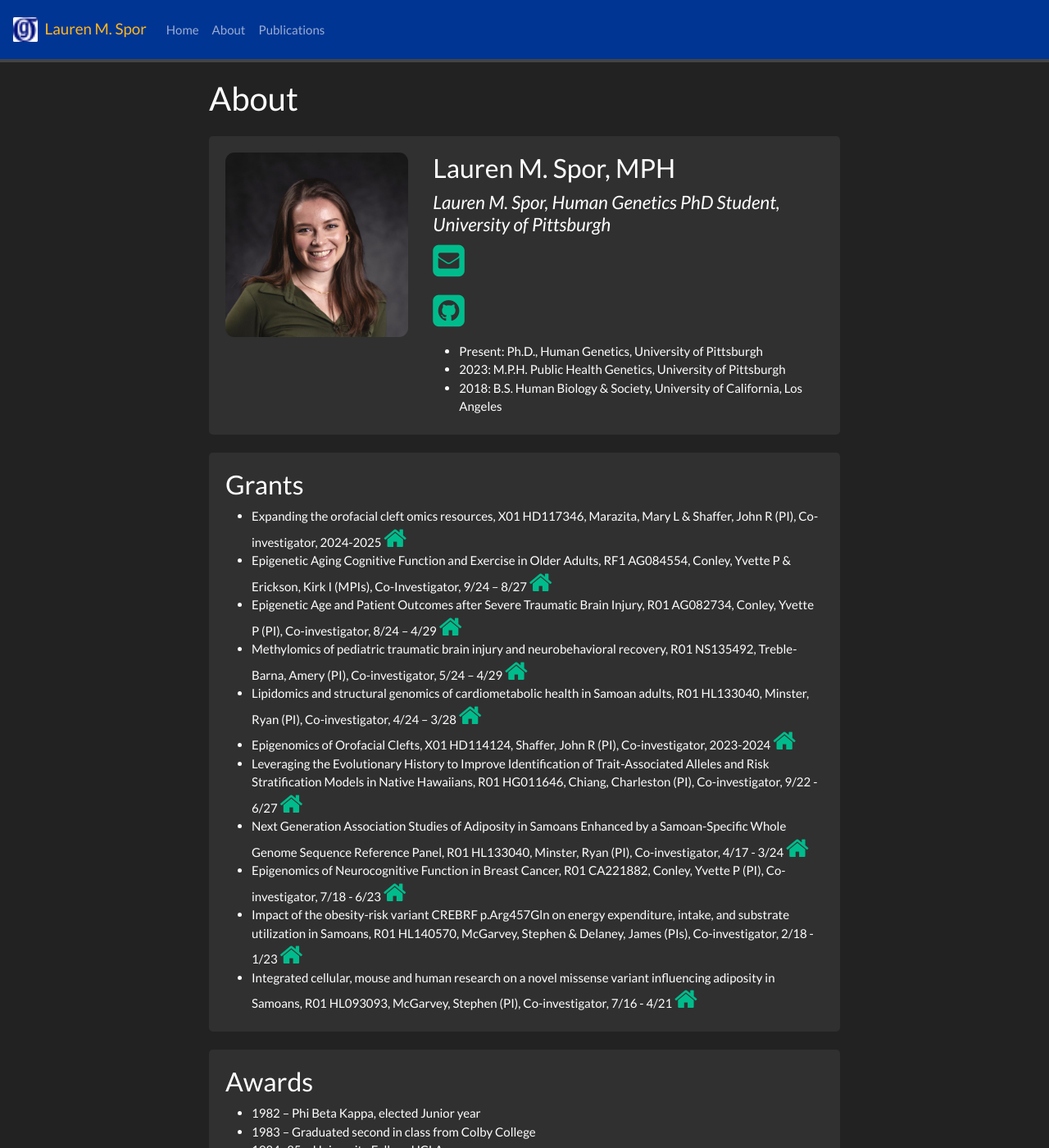
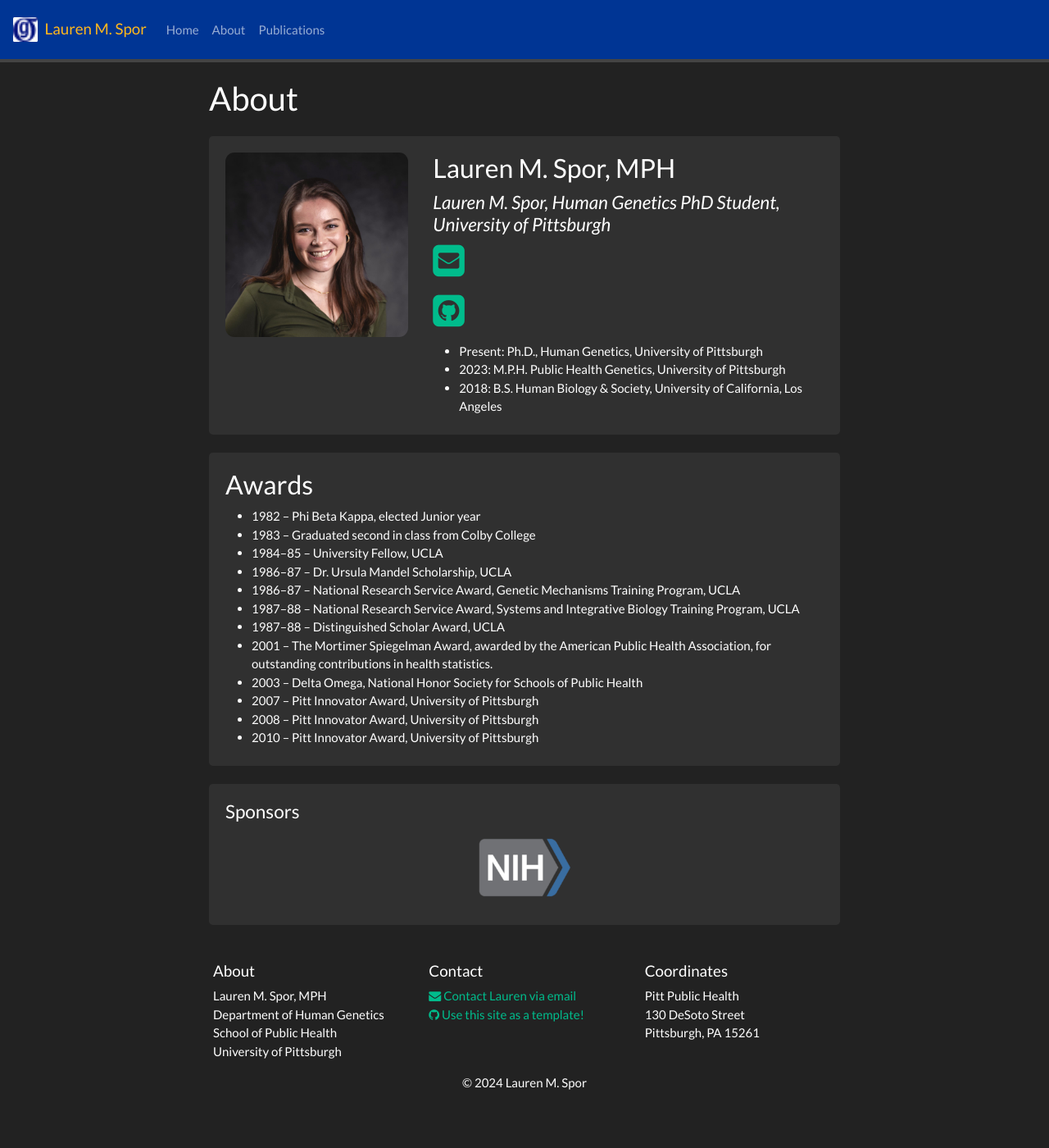
Before and after one commit to Lspor/Lauren_Spor, a Jekyll site: the page built from _pages/about.md, in a window 1280 px wide and 1400 px high. Shown: the whole window at 82% size. Built offline with Jekyll 4.4.1, drawn with Linux system fonts in a browser that asks for light colours; nearby versions of some CDN libraries; a style sheet for code colours, icons or effects is not loaded.

Commit message:
Remove grants

```diff
--- a/_data/grants.yml
+++ b/_data/grants.yml
@@ -1,32 +1,2 @@
-- name: Expanding the orofacial cleft omics resources, X01 HD117346,  Marazita, Mary L & Shaffer, John R (PI), Co-investigator, 2024-2025
-  website: https://commonfund.nih.gov/kidsfirst/2024X01projects
-
-- name: Epigenetic Aging Cognitive Function and Exercise in Older Adults, RF1 AG084554,  Conley, Yvette P & Erickson, Kirk I (MPIs), Co-Investigator,	9/24 – 8/27
-  website: https://reporter.nih.gov/search/vz4gSZWULUmdJ97V4Gsdmg/project-details/10980240
-
-- name: Epigenetic Age and Patient Outcomes after Severe Traumatic Brain Injury, R01 AG082734,   Conley, Yvette P (PI), Co-investigator,	8/24 – 4/29
-  website: https://reporter.nih.gov/search/qoEuMO8ciEKrCL5rjDBe5Q/project-details/10878118
-
-- name: Methylomics of pediatric traumatic brain injury and neurobehavioral recovery, R01 NS135492,  Treble-Barna, Amery (PI), Co-investigator,	5/24 – 4/29
-  website: https://reporter.nih.gov/search/ZH0b8BxjIki0qjvg9fDnXg/project-details/10980135
-
-- name: Lipidomics and structural genomics of cardiometabolic health in Samoan adults, R01 HL133040,  Minster, Ryan (PI), Co-investigator,	4/24 – 3/28
-  website: https://reporter.nih.gov/search/9xULkVkEfkytuzeGbFrOpA/project-details/10799052
-
-- name: Epigenomics of Orofacial Clefts, X01 HD114124,  Shaffer, John R (PI), Co-investigator, 2023-2024
-  website: https://commonfund.nih.gov/kidsfirst/2023X01projects
-
-- name: Leveraging the Evolutionary History to Improve Identification of Trait-Associated Alleles and Risk Stratification Models in Native Hawaiians, R01 HG011646,   Chiang, Charleston (PI), Co-investigator, 9/22 - 6/27
-  website: https://reporter.nih.gov/search/8sNDVx_8NUyf7NS0APKV5Q/project-details/10906789
-
-- name: Next Generation Association Studies of Adiposity in Samoans Enhanced by a Samoan-Specific Whole Genome Sequence Reference Panel, R01 HL133040,  Minster, Ryan (PI), Co-investigator,	4/17 - 3/24
-  website: 	https://reporter.nih.gov/search/A-K6mj0bvEOMdEOI2eodlw/project-details/10133122
-
-- name: Epigenomics of Neurocognitive Function in Breast Cancer, R01 CA221882,   Conley, Yvette P (PI), Co-investigator,	7/18 - 6/23
-  website: https://reporter.nih.gov/search/fITITiQUBk2FXwXqyoiYwg/project-details/10414032
-
-- name: Impact of the obesity-risk variant CREBRF p.Arg457Gln on energy expenditure, intake, and substrate utilization in Samoans, R01 HL140570,    McGarvey, Stephen & Delaney, James (PIs), Co-investigator, 2/18 - 1/23
-  website: https://reporter.nih.gov/search/AMzIlnk0vkq_wrnMjrh15w/project-details/10089476
-
-- name: Integrated cellular, mouse and human research on a novel missense variant influencing adiposity in Samoans, R01 HL093093,   McGarvey, Stephen (PI), Co-investigator, 7/16 - 4/21
-  website: https://reporter.nih.gov/search/lZ-Sy5e7DEWIyDgYlwaU7g/project-details/9693768
+#- name: Name, Grant number, PIs
+#  website:
```
